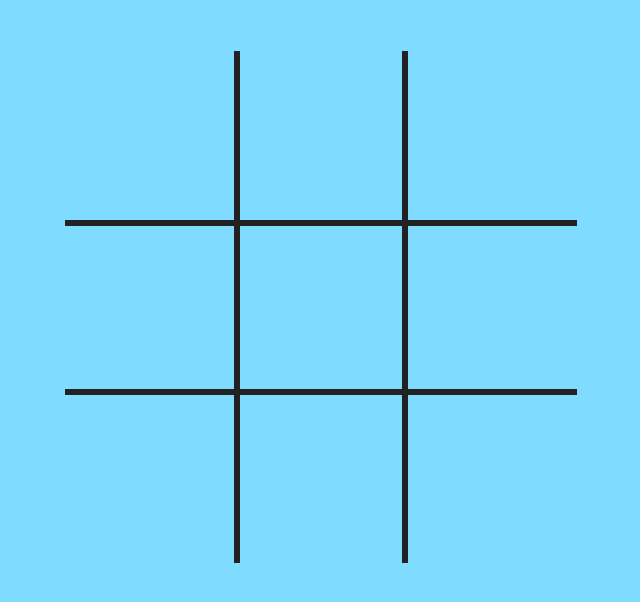
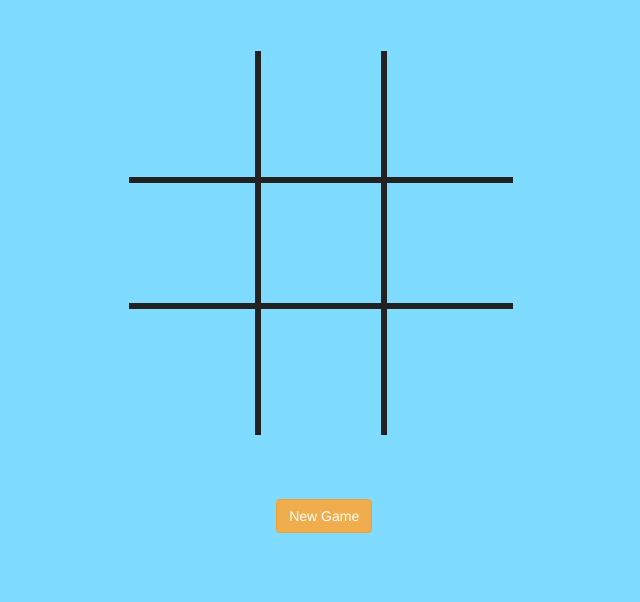
Before and after one commit to Bohongo/TicTacToe, a website: page src/client/index.html in a window 1280 px wide. Shown: the whole page, without its empty margins (319-959 px from the left). Drawn offline with nearby package versions, Linux system fonts and the light colour scheme.

Commit message:
Added a play again button a long with a screenshot test of the index page

```diff
--- a/package.json
+++ b/package.json
@@ -21,6 +21,8 @@
   "devDependencies": {
     "express": "^4.16.4",
     "jest": "^23.6.0",
+    "puppeteer": "^1.9.0",
     "supertest": "^3.3.0"
-  }
+  },
+  "dependencies": {}
 }
--- a/src/client/index.html
+++ b/src/client/index.html
@@ -4,26 +4,28 @@
 <head>
   <meta charset="utf-8">
   <title>Tic Tac Toe</title>
+  <link rel="stylesheet" href="https://maxcdn.bootstrapcdn.com/bootstrap/3.3.7/css/bootstrap.min.css" integrity="sha384-BVYiiSIFeK1dGmJRAkycuHAHRg32OmUcww7on3RYdg4Va+PmSTsz/K68vbdEjh4u" crossorigin="anonymous">
   <link rel="stylesheet" href="styles.css">
 </head>
 
 <body>
   <div id="container">
-    <table class="board">
+    <button type="button" id="newGame" class="btn btn-warning " href="# ">New Game</button>
+    <table class="board ">
       <tr>
-        <td class="square" id="box1"></td>
-        <td class="square" id="box2"></td>
-        <td class="square" id="box3"></td>
+        <td class="square " id="box1 "></td>
+        <td class="square " id="box2 "></td>
+        <td class="square " id="box3 "></td>
       </tr>
       <tr>
-        <td class="square" id="box4"></td>
-        <td class="square" id="box5"></td>
-        <td class="square" id="box6"></td>
+        <td class="square " id="box4 "></td>
+        <td class="square " id="box5 "></td>
+        <td class="square " id="box6 "></td>
       </tr>
       <tr>
-        <td class="square" id="box7"></td>
-        <td class="square" id="box8"></td>
-        <td class="square" id="box9"></td>
+        <td class="square " id="box7 "></td>
+        <td class="square " id="box8 "></td>
+        <td class="square " id="box9 "></td>
       </tr>
     </table>
   </div>
--- a/src/client/styles.css
+++ b/src/client/styles.css
@@ -6,11 +6,12 @@ body {
   background: #7fdbff;
 }
 table {
-  width: 40%;
+  width: 30%;
   border-collapse: collapse;
   margin-left: auto;
   margin-right: auto;
   margin-top: 4%;
+  position: relative;
 }
 td {
   width: 33.333%;
@@ -37,3 +38,9 @@ td:nth-of-type(3) {
 tr:nth-of-type(3) td {
   border-bottom-color: transparent;
 }
+
+#newGame {
+  margin-left: 46.5%;
+  margin-top: 35%;
+  position: absolute;
+}
```
Also changed, not shown: src/client/screenshot.test.js (added, +24 -0 lines), 1 other file.
